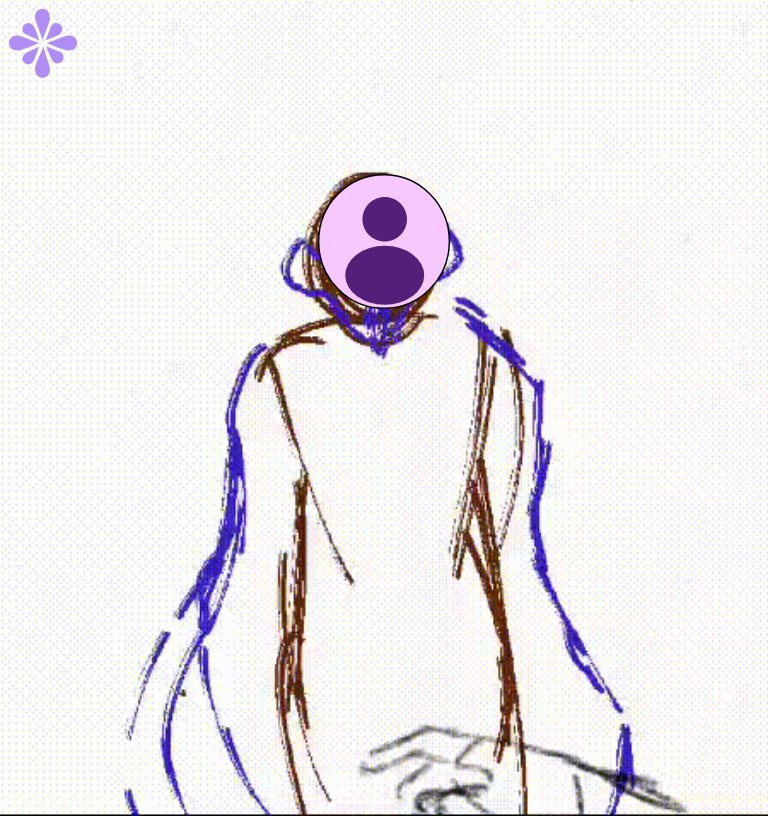
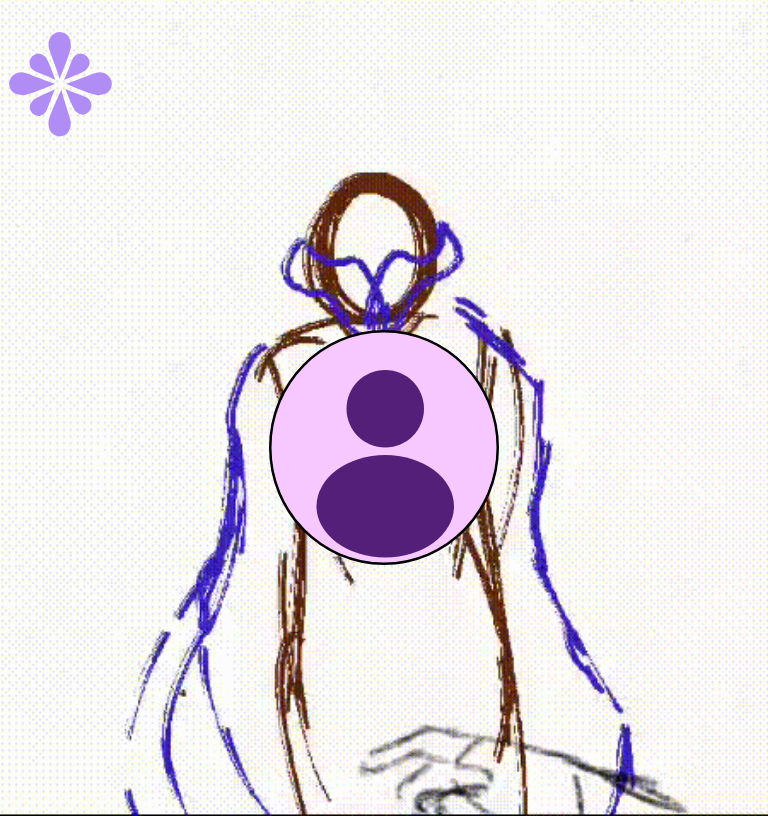
Before and after one commit to Lazy-ghosthunter/AniMate, a plain HTML site: page hub anon.html in a window 768 px wide. Drawn offline with Linux system fonts and the light colour scheme.

Commit message:
atualização responsividade

```diff
--- a/hub anon.html
+++ b/hub anon.html
@@ -10,12 +10,13 @@
             background-image: url(GIF\ -\ Background/harpy.gif);
             background-size: cover;
             background-repeat: no-repeat;
+            height:100vh;
 
         }
-        @media (max-width: 768px) {
+        @media (orientation:portrait) {
             body {
                 background-size:cover;
-                min-height:100vh;
+                height:100vh;
                 background-position: center;
                 overflow:hidden;
             }
@@ -26,9 +27,24 @@
             max-width: 100%;
             overflow: hidden;
             height: 135px;
-            margin-top:12%;
+            margin-top:5%;
         }
-        @media (max-width: 480px) {
+
+        @media (min-width:560px) and (max-width:1100px) and (min-height:600px){
+            .pfpAnon {
+                height: 235px;
+                margin-top: 25%;
+                }
+            .logotop{
+                margin-top:3%;
+            }
+
+            .logotop{
+                width:105px;
+                height:auto;
+            }
+        }
+        @media (max-width:560px){
             .pfpAnon {
                 height: 150px;
                 margin-top: 40%;
@@ -36,10 +52,10 @@
             .logotop{
                 margin-top:5%;
             }
-        }
             .logotop{
                 width:70px;
                 height:auto;
+            }
         }
     </style>
 </head>
```
Lines whose indentation alone changed are shown as unchanged.
